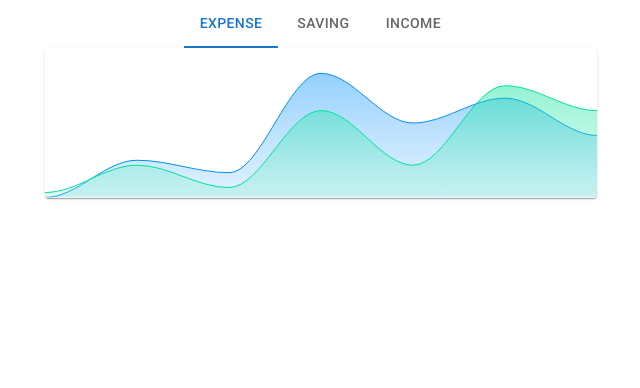
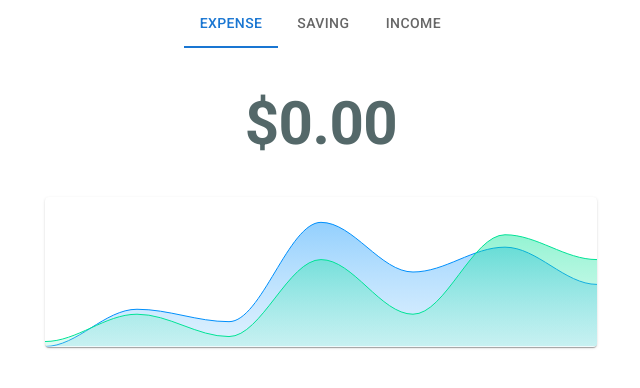
Before and after one commit to tchapsdev/finerd, a Next.js app: page / in a window 1280 px wide. Shown: the top 388 px of the page, without its empty margins (319-959 px from the left). Built offline with nearby package versions, Linux system fonts and the light colour scheme.

Commit message:
dynamic balance

```diff
--- a/src/pages/components/navbar/Navbar.tsx
+++ b/src/pages/components/navbar/Navbar.tsx
@@ -1,8 +1,8 @@
-import { SyntheticEvent, useContext } from 'react';
-import Tab from '@mui/material/Tab';
-import Tabs from '@mui/material/Tabs';
+import { SyntheticEvent, useContext, useEffect, useState } from 'react';
+import { Box, Grid, Tab, Tabs, Typography } from '@mui/material';
 
 import { actions, Context } from '../../context/Context';
+import { TransactionService } from '../../../service/TransactionService';
 
 const indexToProps = (index: number) => ({
     id: `navbar-tab-${index}`,
@@ -16,13 +16,22 @@ export const Navbar = () => {
         dispatch,
     } = useContext(Context);
 
-
     const handleChange = (event: SyntheticEvent, tabIndex: number) => {
         dispatch({ type: actions.SET_CURRENT_PANEL, data: tabIndex });
     };
 
+    const [balance, setBalance] = useState(0);
+
+    useEffect(() => {
+        const transactionService = new TransactionService();
+        setBalance(transactionService.getBalanceByType(tabs[current]));
+    }, [current, tabs]);
+
     return (
-        <div>
+        <Box>
+            <Grid container alignItems="center" justifyContent="space-between" sx={{ rowGap: 5 }}>
+                {/* todo: logo and login menu*/}
+                <Grid item xs={12}>
                     <Tabs className="tabs tabs-boxed" value={current} onChange={handleChange} centered>
                         {
                             tabs.map((tab, index) => (
@@ -30,6 +39,13 @@ export const Navbar = () => {
                             ))
                         }
                     </Tabs>
-        </div>
+                </Grid>
+                <Grid item xs={12}>
+                    <Typography variant="h2" align="center" gutterBottom={true} sx={{ fontWeight: 'bold' }}>
+                        {new Intl.NumberFormat('en-CA', { style: 'currency', currency: 'CAD' }).format(balance)}
+                    </Typography>
+                </Grid>
+            </Grid>
+        </Box>
     );
 };
--- a/src/pages/index.tsx
+++ b/src/pages/index.tsx
@@ -1,5 +1,5 @@
 import React, { useReducer } from 'react';
-import Container from '@mui/material/Container';
+import { Box, Container, Grid } from '@mui/material';
 
 import { Navbar } from './components/navbar/Navbar';
 import { Panel } from './components/panels/Panel';
@@ -14,10 +14,18 @@ export const Main = () => {
     return (
         <ContextProvider value={{ state, dispatch }}>
             <Container maxWidth="sm">
-                <Navbar/>
-                <Panel value={currentPanel} index={currentPanel}>
-                    <Transactions type={supportedTransactions[currentPanel]}/>
-                </Panel>
+                <Box sx={{ flexGrow: 1 }}>
+                    <Grid container spacing={2}>
+                        <Grid item xs={12}>
+                            <Navbar/>
+                        </Grid>
+                        <Grid item xs={12}>
+                            <Panel value={currentPanel} index={currentPanel}>
+                                <Transactions type={supportedTransactions[currentPanel]}/>
+                            </Panel>
+                        </Grid>
+                    </Grid>
+                </Box>
             </Container>
         </ContextProvider>
     );
--- a/src/service/TransactionService.ts
+++ b/src/service/TransactionService.ts
@@ -8,4 +8,7 @@ export class TransactionService extends LocalStorageService<Transaction> {
 
     public readonly findAllByType = (type: Transaction['type']): Transaction[] =>
         this.findAll().filter(transaction => transaction.type === type);
+
+    public readonly getBalanceByType = (type: Transaction['type']): number =>
+        this.findAllByType(type).reduce((acc, transaction) => acc + transaction.amount, 0);
 }
```
Also changed, not shown: 1 other file (tests, documents, lock files or other folders). Lines whose indentation alone changed are shown as unchanged.
